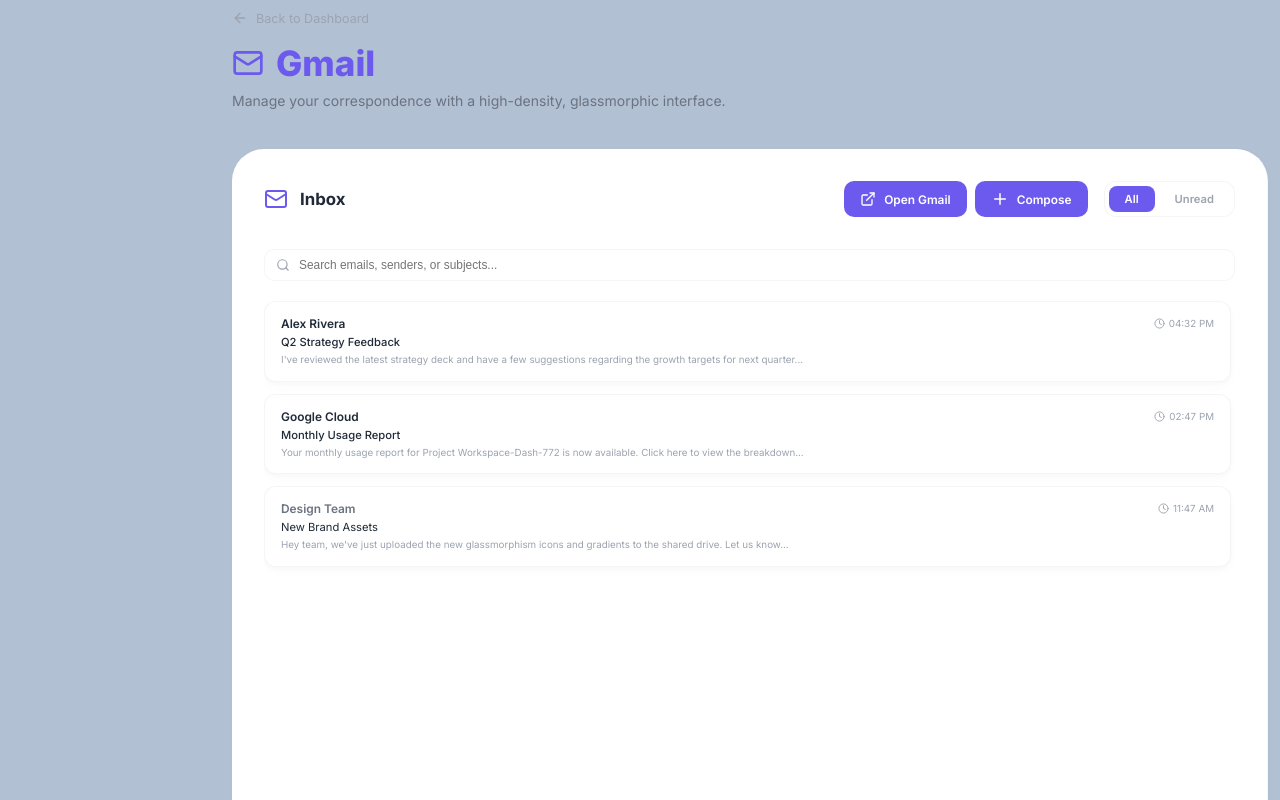
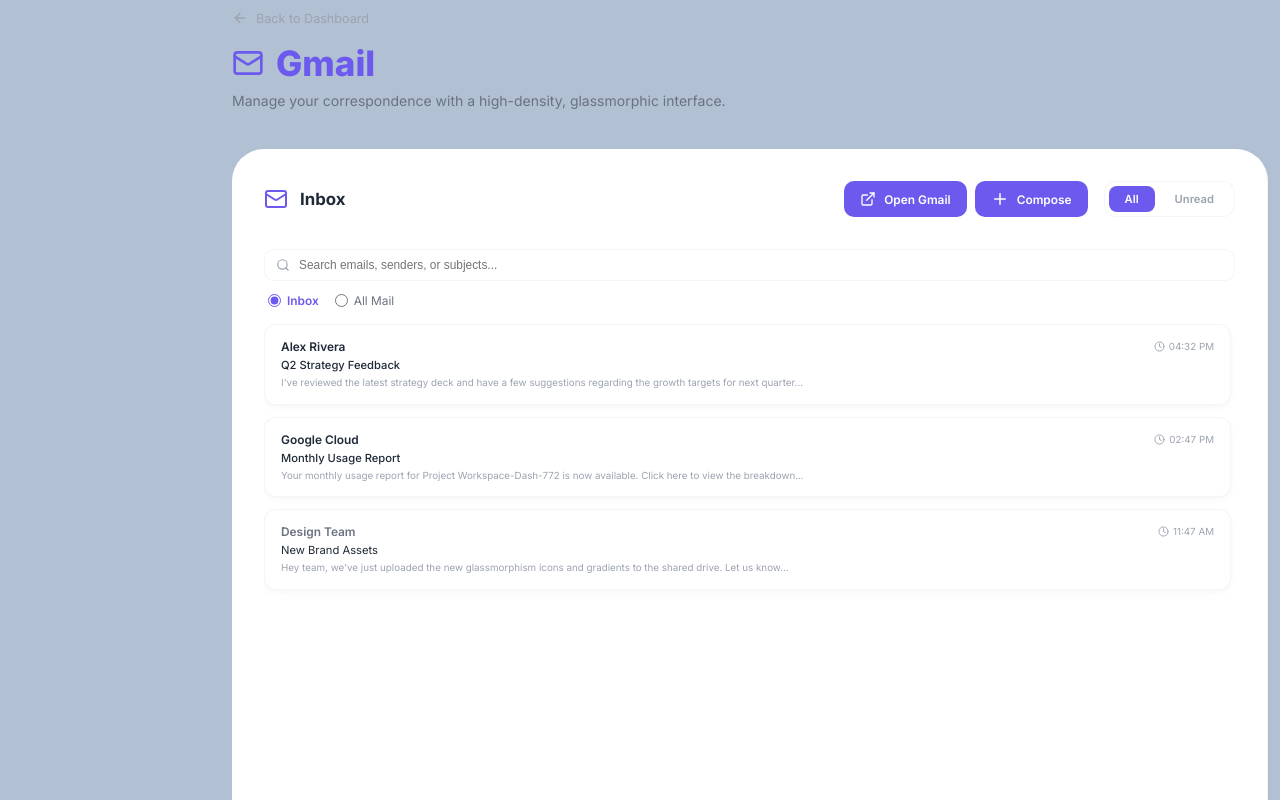
Before and after one commit to youngtm60/google-dashboard, a Next.js app: page /gmail in a window 1280 px wide. Built offline with nearby package versions, Linux system fonts and the light colour scheme; no server answers; grey boxes are pictures that could not be loaded.

Commit message:
feat: Add Inbox/All Mail toggle and use Gmail API for full-text search

```diff
--- a/src/components/GmailWidget.tsx
+++ b/src/components/GmailWidget.tsx
@@ -35,9 +35,10 @@
 
   const [searchQuery, setSearchQuery] = useState('');
   const [debouncedQuery, setDebouncedQuery] = useState('');
+  const [folder, setFolder] = useState<'inbox' | 'all'>('inbox');
 
   useEffect(() => {
-    const timer = setTimeout(() => setDebouncedQuery(searchQuery), 1000);
+    const timer = setTimeout(() => setDebouncedQuery(searchQuery), 800);
     return () => clearTimeout(timer);
   }, [searchQuery]);
 
@@ -53,24 +54,25 @@
     }
   };
 
-  // Use broader inbox fetch
-  const gmailQuery = viewMode === 'unread' ? 'is:unread' : 'label:INBOX';
+  // Construct API query
+  let apiQuery = folder === 'inbox' ? 'label:INBOX' : '';
+  if (viewMode === 'unread') {
+    apiQuery = 'is:unread';
+  }
+
+  if (debouncedQuery) {
+    apiQuery = apiQuery ? `${apiQuery} ${debouncedQuery}` : debouncedQuery;
+  }
+
   const fetchLimit = fullPage ? 50 : limit;
 
-  const { data: messages, isLoading } = useSWR(`/api/workspace/gmail?limit=${fetchLimit}&q=${encodeURIComponent(gmailQuery)}`, fetcher, {
+  const { data: messages, isLoading } = useSWR(`/api/workspace/gmail?limit=${fetchLimit}&q=${encodeURIComponent(apiQuery)}`, fetcher, {
     refreshInterval: 1000 * 60 * 5,
   });
 
-    // Local filtering for search and sort by date
-  // MOVE THIS UP so we have access to it for the detail view
+  // Sort by date (API handles the filtering now)
   const displayMessages = (messages || [])
-    .sort((a: any, b: any) => new Date(b.date).getTime() - new Date(a.date).getTime())
-    .filter((msg: any) => {
-    const q = debouncedQuery.toLowerCase();
-    return msg.subject.toLowerCase().includes(q) ||
-           msg.from.toLowerCase().includes(q) ||
-           msg.snippet.toLowerCase().includes(q);
-  });
+    .sort((a: any, b: any) => new Date(b.date).getTime() - new Date(a.date).getTime());
 
   // Render Full Page Message Detail
   if (fullPage && urlMessageId) {
@@ -161,7 +163,7 @@
         </div>
       )}
 
-      <div style={{ position: "relative", marginBottom: "20px", flexShrink: 0 }}>
+      <div style={{ position: "relative", marginBottom: "12px", flexShrink: 0 }}>
         <Search size={14} style={{ position: "absolute", left: "12px", top: "50%", transform: "translateY(-50%)", color: "var(--text-muted)" }} />
         <input
           type="text"
@@ -179,6 +181,29 @@
             outline: "none"
           }}
         />
+      </div>
+
+      <div style={{ display: "flex", gap: "16px", marginBottom: "16px", paddingLeft: "4px", flexShrink: 0 }}>
+        <label style={{ display: "flex", alignItems: "center", gap: "6px", fontSize: "0.85rem", color: folder === 'inbox' ? "var(--accent-primary)" : "var(--text-secondary)", cursor: "pointer", fontWeight: folder === 'inbox' ? 600 : 400 }}>
+          <input
+            type="radio"
+            name="mailFolder"
+            checked={folder === 'inbox'}
+            onChange={() => setFolder('inbox')}
+            style={{ accentColor: "var(--accent-primary)", margin: 0 }}
+          />
+          Inbox
+        </label>
+        <label style={{ display: "flex", alignItems: "center", gap: "6px", fontSize: "0.85rem", color: folder === 'all' ? "var(--accent-primary)" : "var(--text-secondary)", cursor: "pointer", fontWeight: folder === 'all' ? 600 : 400 }}>
+          <input
+            type="radio"
+            name="mailFolder"
+            checked={folder === 'all'}
+            onChange={() => setFolder('all')}
+            style={{ accentColor: "var(--accent-primary)", margin: 0 }}
+          />
+          All Mail
+        </label>
       </div>
 
       <div
```
